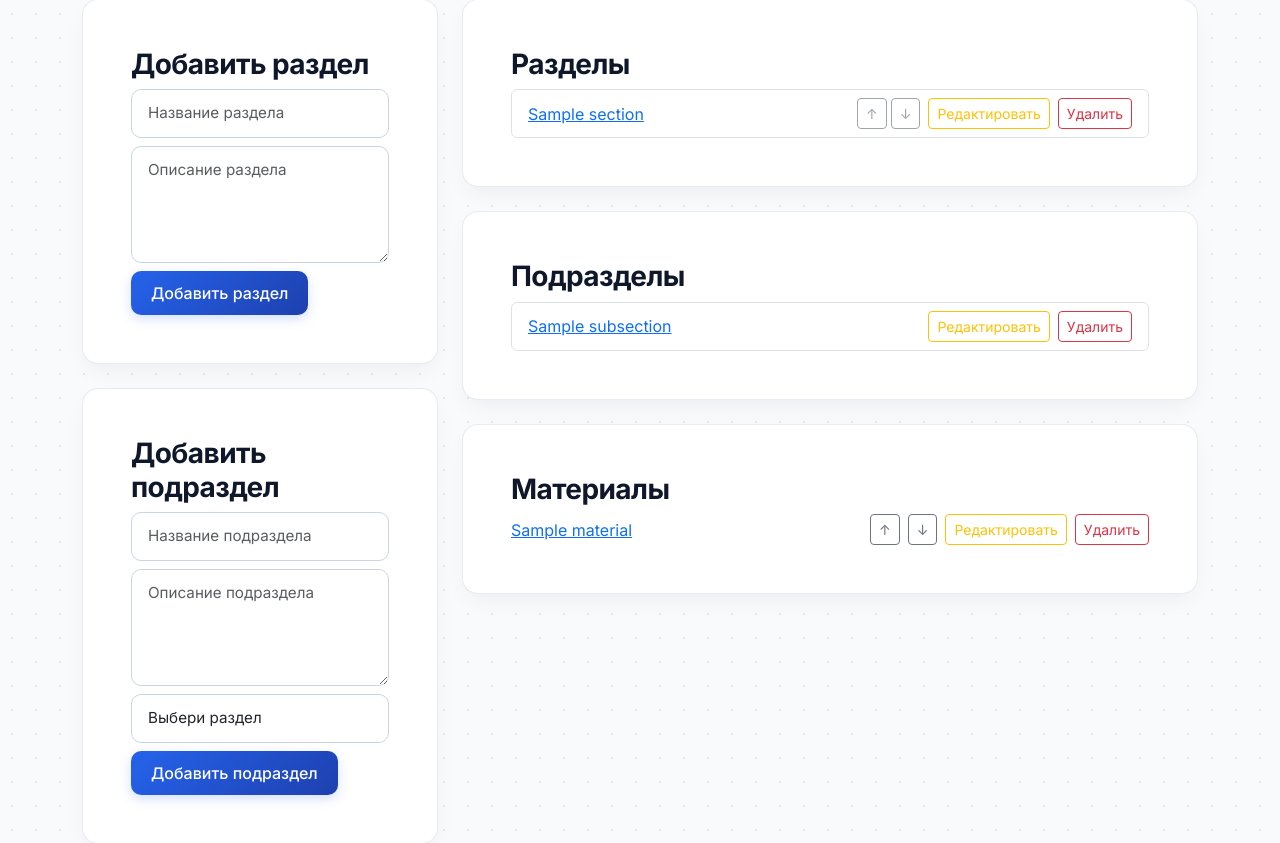
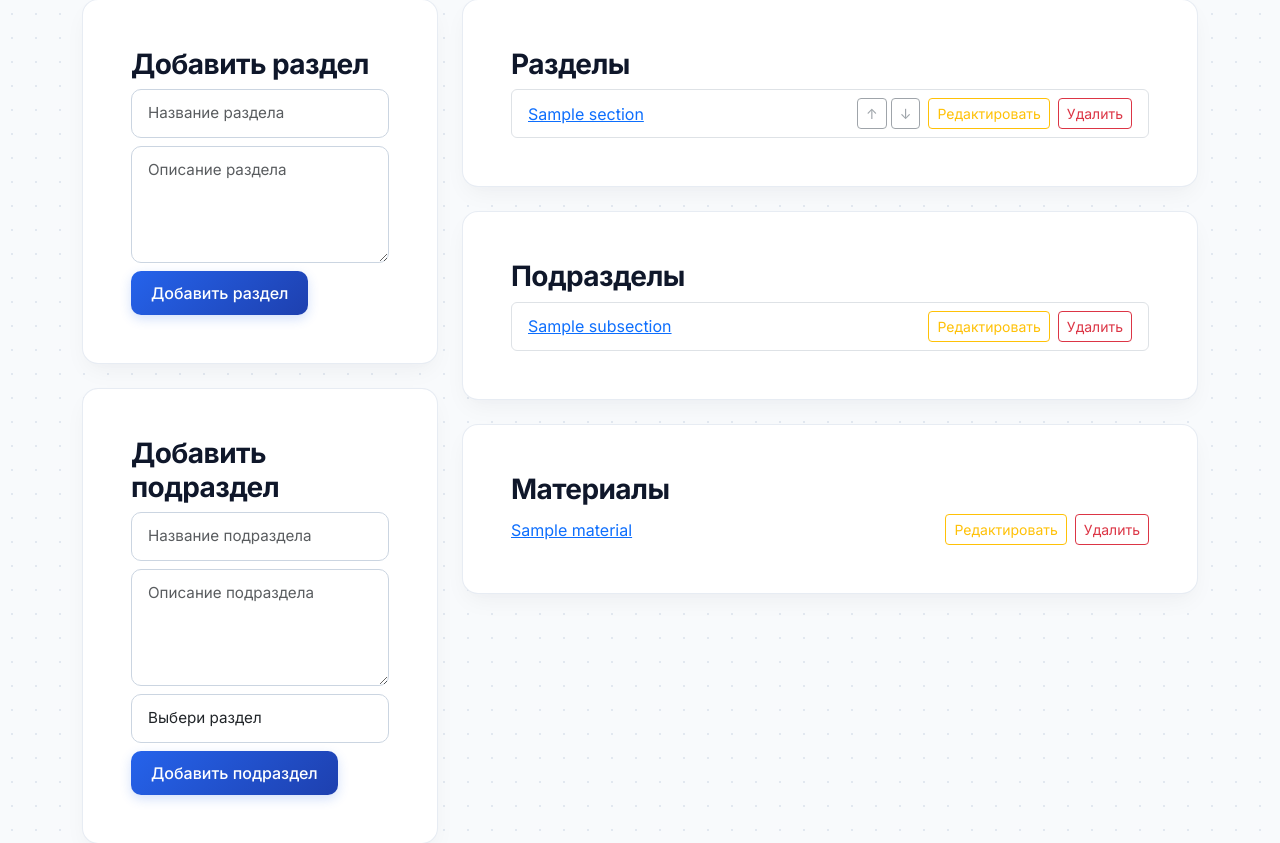
Before and after one commit to alekseykulik/special_func, a Flask app: page /admin in a window 1280 px wide. Shown: the part 118-961 px from the top of the page. Run offline with Flask 3, Linux system fonts and the light colour scheme; a user stored in the database is signed in; tables that the repository leaves empty hold one stand-in row (values such as "Sample post"); grey boxes marked "Sample" are stand-in pictures.

Commit message:
Update admin.html

```diff
--- a/special_functions_site/templates/admin.html
+++ b/special_functions_site/templates/admin.html
@@ -142,24 +142,6 @@
     </a>
 
     <div class="d-flex gap-2">
-        <form method="post"
-              action="{{ url_for('move_material', material_id=material.id, direction='up') }}">
-            <button class="btn btn-sm btn-outline-secondary"
-                    type="submit"
-                    title="Поднять материал">
-                ↑
-            </button>
-        </form>
-
-        <form method="post"
-              action="{{ url_for('move_material', material_id=material.id, direction='down') }}">
-            <button class="btn btn-sm btn-outline-secondary"
-                    type="submit"
-                    title="Опустить материал">
-                ↓
-            </button>
-        </form>
-
         <a href="{{ url_for('edit_material', material_id=material.id) }}"
            class="btn btn-sm btn-outline-warning">
             Редактировать
```
